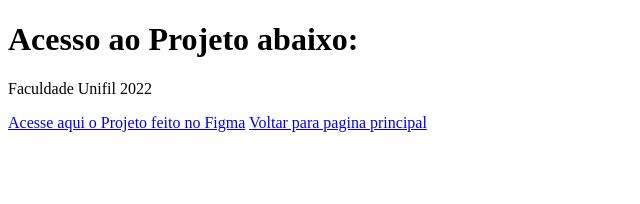
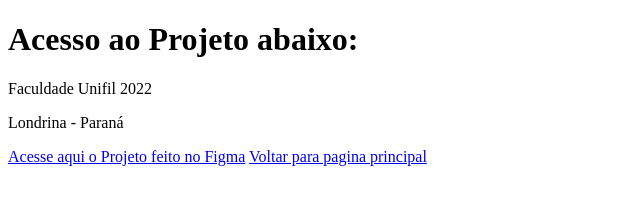
Before and after one commit to DiegoBarrosGuitar/ProjetoExtens-o, a plain HTML site: page pagina_projeto_extensao.html in a window 1280 px wide. Shown: the whole page, without its empty margins (0-640 px from the left). Drawn offline with Linux system fonts and the light colour scheme.

Commit message:
Adicionado a cidade em que o projeto será desenvolvido

```diff
--- a/pagina_projeto_extensao.html
+++ b/pagina_projeto_extensao.html
@@ -9,6 +9,7 @@
 <body>
      <h1>Acesso ao Projeto abaixo:</h1>
      <p>Faculdade Unifil 2022</p>
+     <p>Londrina - Paraná</p>
      <a href="https://www.figma.com/file/7v3hMgFnY7Q2LE46CpnYk8/Extens%C3%A3o---Apresenta%C3%A7%C3%A3o-App---Jardim-Bot%C3%A2nico-de-Londrina---Diego-Barros?node-id=0%3A1&t=S8YKwiVuiZplEe2Y-0">Acesse aqui o Projeto feito no Figma</a>
     <a href="index.html">Voltar para pagina principal</a>
 </body>
```
